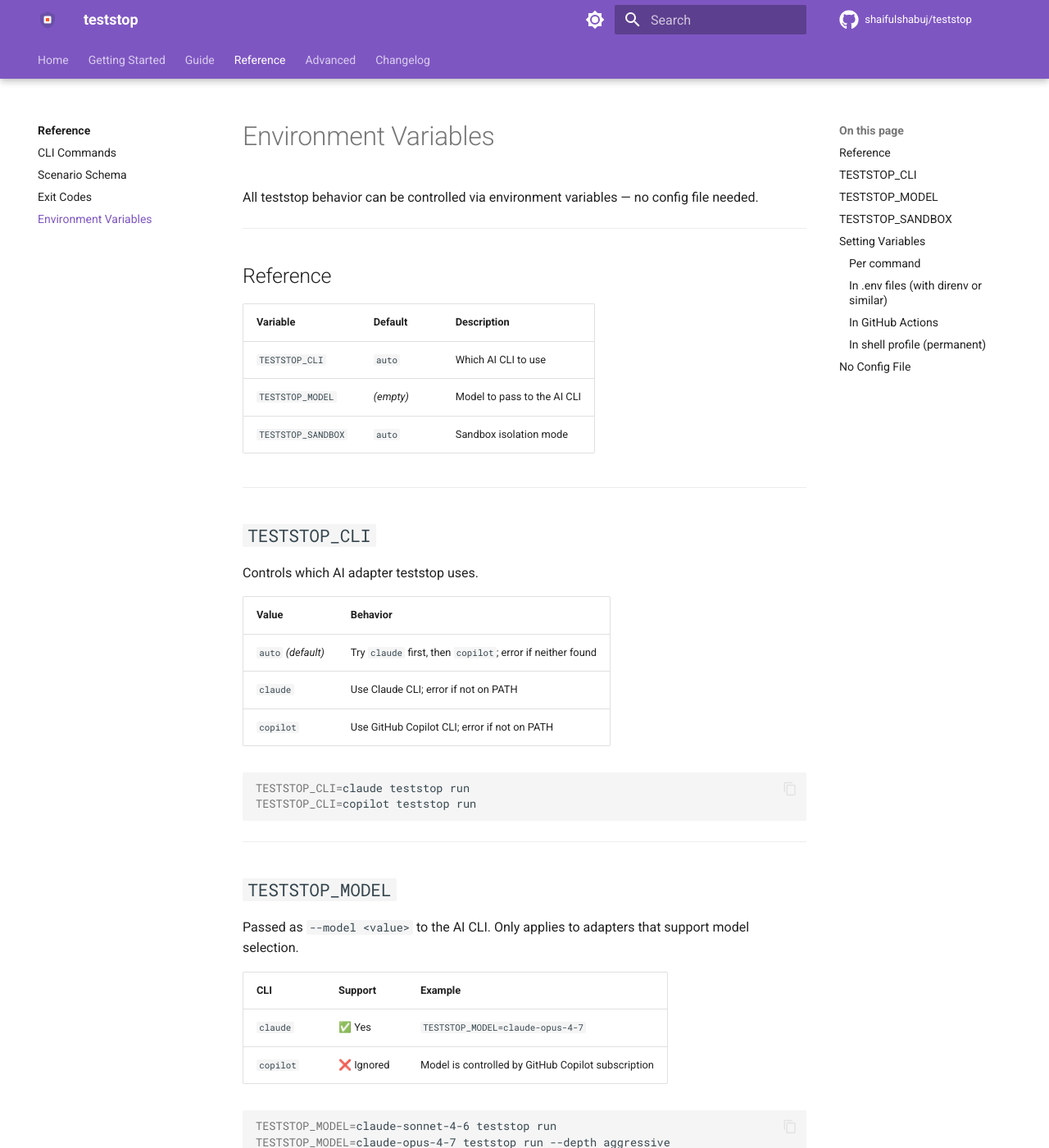
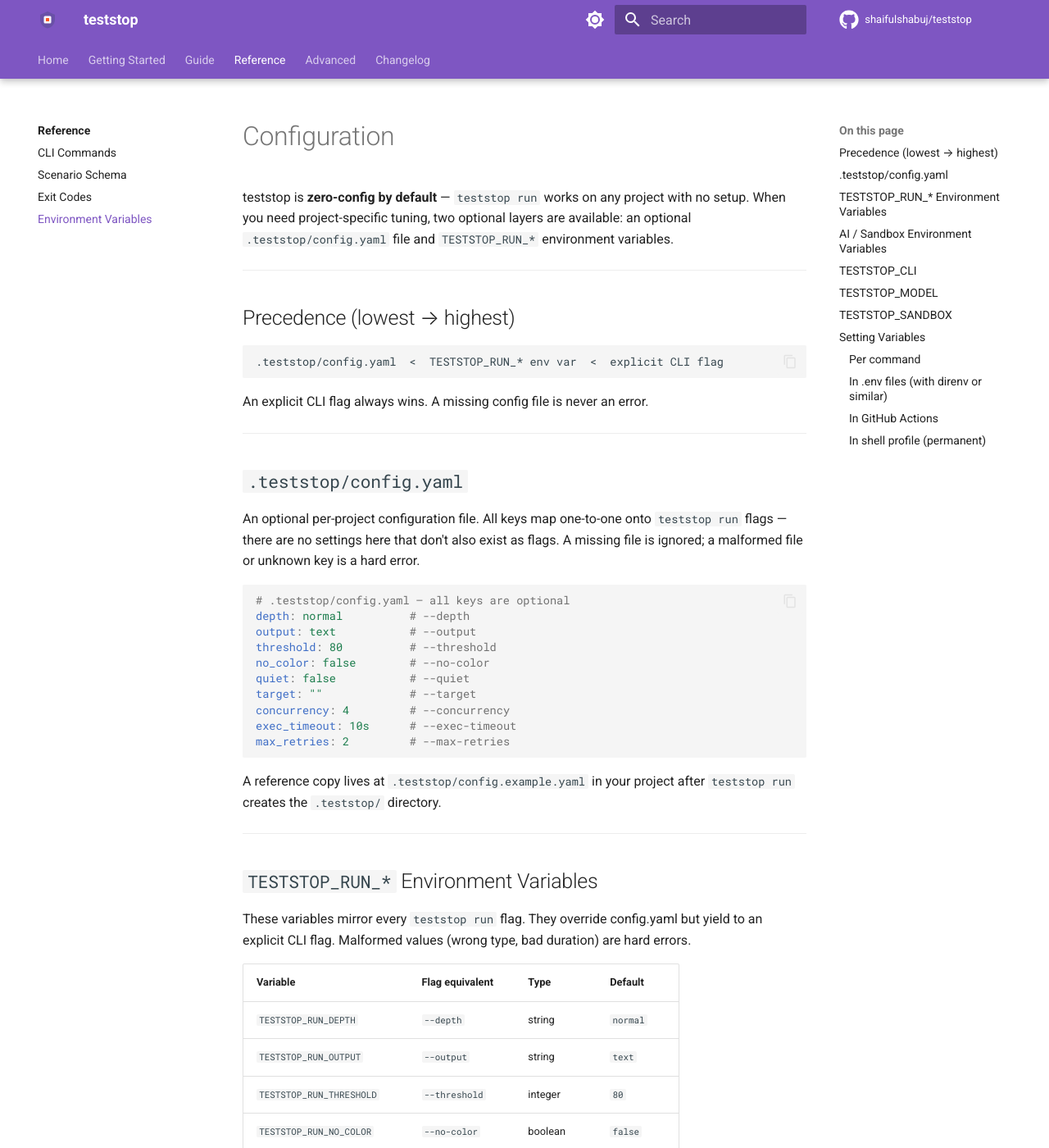
Before and after one commit to shaifulshabuj/teststop, an MkDocs documentation site: the page built from docs/reference/configuration.md, in a window 1280 px wide and 1400 px high. Shown: the whole window at 82% size. Built offline with MkDocs 1.6.1 and Material for MkDocs 9.7.7, drawn with Linux system fonts in a browser that asks for light colours; comment, search, counter and statistics services are not loaded; the version menu is left out; some of the changed text lies outside the part shown.

Commit message:
docs(config): rewrite configuration.md — add config.yaml + TESTSTOP_RUN_* vars
Replaces the "No Config File" stub with accurate documentation:
- documents the optional .teststop/config.yaml and all its keys
- documents every TESTSTOP_RUN_* env var with type and default
- shows the full precedence chain: yaml < env < flag
- retains the AI/sandbox variables (TESTSTOP_CLI, MODEL, SANDBOX)

Co-Authored-By: Claude Sonnet 4.6 <noreply@anthropic.com>

````diff
--- a/docs/reference/configuration.md
+++ b/docs/reference/configuration.md
@@ -1,16 +1,74 @@
-# Environment Variables
+# Configuration
 
-All teststop behavior can be controlled via environment variables — no config file needed.
+teststop is **zero-config by default** — `teststop run` works on any project with no setup.
+When you need project-specific tuning, two optional layers are available:
+an optional `.teststop/config.yaml` file and `TESTSTOP_RUN_*` environment variables.
 
 ---
 
-## Reference
+## Precedence (lowest → highest)
+
+```
+.teststop/config.yaml  <  TESTSTOP_RUN_* env var  <  explicit CLI flag
+```
+
+An explicit CLI flag always wins. A missing config file is never an error.
+
+---
+
+## `.teststop/config.yaml`
+
+An optional per-project configuration file. All keys map one-to-one onto `teststop run` flags — there are no settings here that don't also exist as flags. A missing file is ignored; a malformed file or unknown key is a hard error.
+
+```yaml
+# .teststop/config.yaml — all keys are optional
+depth: normal          # --depth
+output: text           # --output
+threshold: 80          # --threshold
+no_color: false        # --no-color
+quiet: false           # --quiet
+target: ""             # --target
+concurrency: 4         # --concurrency
+exec_timeout: 10s      # --exec-timeout
+max_retries: 2         # --max-retries
+```
+
+A reference copy lives at `.teststop/config.example.yaml` in your project after `teststop run` creates the `.teststop/` directory.
+
+---
+
+## `TESTSTOP_RUN_*` Environment Variables
+
+These variables mirror every `teststop run` flag. They override config.yaml but yield to an explicit CLI flag. Malformed values (wrong type, bad duration) are hard errors.
+
+| Variable | Flag equivalent | Type | Default |
+|----------|----------------|------|---------|
+| `TESTSTOP_RUN_DEPTH` | `--depth` | string | `normal` |
+| `TESTSTOP_RUN_OUTPUT` | `--output` | string | `text` |
+| `TESTSTOP_RUN_THRESHOLD` | `--threshold` | integer | `80` |
+| `TESTSTOP_RUN_NO_COLOR` | `--no-color` | boolean | `false` |
+| `TESTSTOP_RUN_QUIET` | `--quiet` | boolean | `false` |
+| `TESTSTOP_RUN_TARGET` | `--target` | string | _(none)_ |
+| `TESTSTOP_RUN_CONCURRENCY` | `--concurrency` | integer | `4` |
+| `TESTSTOP_RUN_EXEC_TIMEOUT` | `--exec-timeout` | duration | `10s` |
+| `TESTSTOP_RUN_MAX_RETRIES` | `--max-retries` | integer | `2` |
+
+```bash
+# Example: set depth and output in CI without touching flags
+TESTSTOP_RUN_DEPTH=aggressive TESTSTOP_RUN_OUTPUT=json teststop run
+```
+
+---
+
+## AI / Sandbox Environment Variables
+
+These variables control the AI adapter and sandbox isolation (not `run`-specific):
 
 | Variable | Default | Description |
 |----------|---------|-------------|
-| `TESTSTOP_CLI` | `auto` | Which AI CLI to use |
-| `TESTSTOP_MODEL` | _(empty)_ | Model to pass to the AI CLI |
-| `TESTSTOP_SANDBOX` | `auto` | Sandbox isolation mode |
+| `TESTSTOP_CLI` | `auto` | Which AI CLI to use: `auto` \| `claude` \| `copilot` |
+| `TESTSTOP_MODEL` | _(empty)_ | Model flag passed to the AI CLI |
+| `TESTSTOP_SANDBOX` | `auto` | Sandbox mode: `auto` \| `required` \| `none` |
 
 ---
 
@@ -37,12 +95,12 @@ Passed as `--model <value>` to the AI CLI. Only applies to adapters that support
 
 | CLI | Support | Example |
 |-----|---------|---------|
-| `claude` | ✅ Yes | `TESTSTOP_MODEL=claude-opus-4-7` |
+| `claude` | ✅ Yes | `TESTSTOP_MODEL=claude-opus-4-8` |
 | `copilot` | ❌ Ignored | Model is controlled by GitHub Copilot subscription |
 
 ```bash
 TESTSTOP_MODEL=claude-sonnet-4-6 teststop run
-TESTSTOP_MODEL=claude-opus-4-7 teststop run --depth aggressive
+TESTSTOP_MODEL=claude-opus-4-8 teststop run --depth aggressive
 ```
 
 If not set, the Claude CLI uses its configured default model.
````
Also changed, not shown: other parts of docs/reference/configuration.md (+0 -10 lines).
